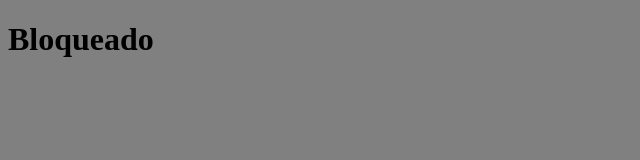
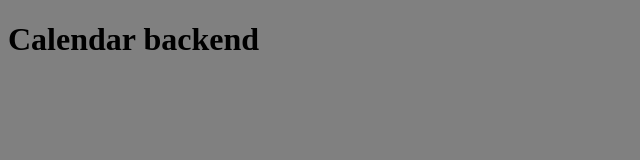
Before and after one commit to Frandg06/BackEndCalendar, a website: page public/index.html in a window 1280 px wide. Shown: the whole page, without its empty margins (0-640 px from the left). Drawn offline with Linux system fonts and the light colour scheme.

Commit message:
backend actualizado

```diff
--- a/public/index.html
+++ b/public/index.html
@@ -7,6 +7,6 @@
   <link rel="stylesheet" href="./style.css">
 </head>
 <body>
-  <h1>Bloqueado</h1>
+  <h1>Calendar backend</h1>
 </body>
 </html>
```
